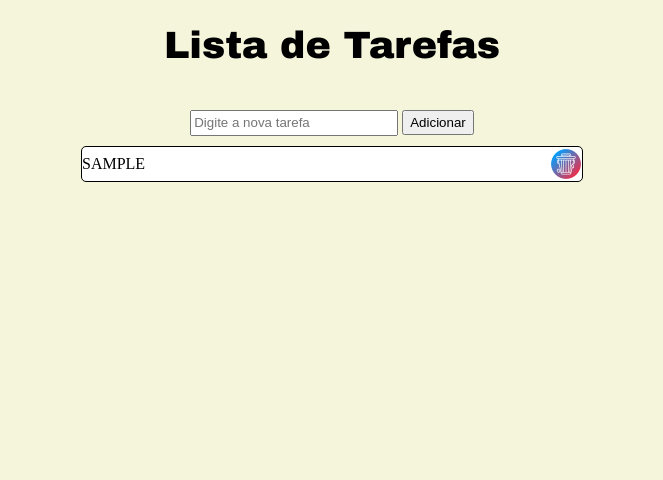
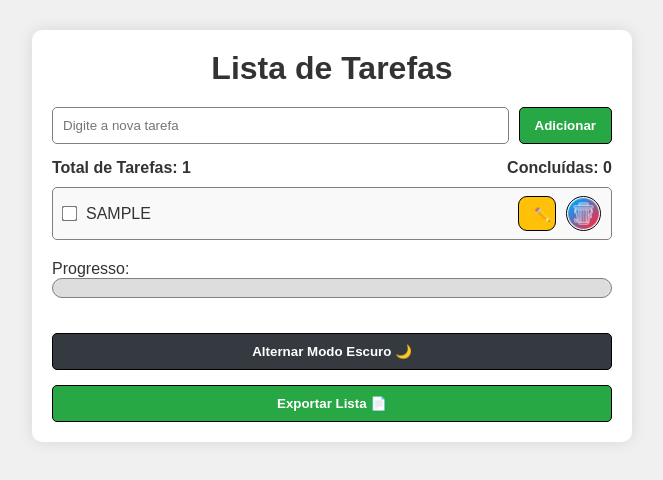
Before and after one commit to VinyPeppe2/tarefas, a plain HTML site: page index.html in a window 1280 px wide. Both pictures are taken after typing "Sample" into the empty fields and a click on the button "Adicionar". Shown: the whole page, without its empty margins (308-971 px from the left). Drawn offline with nearby package versions, Linux system fonts and the light colour scheme.

Commit message:
Projeto start

```diff
--- a/index.html
+++ b/index.html
@@ -1,20 +1,39 @@
 <!DOCTYPE html>
-<html>
+<html lang="pt-BR">
 <head>
-    <meta charset="UTF-8">
-    <meta name="viewport" content="width=device-width, initial-scale=1.0">
-    <link href="style.css" rel="stylesheet">
-    <title>Lista de Tarefas📚</title>
+  <meta charset="UTF-8">
+  <title>Lista de Tarefas</title>
+  <link rel="stylesheet" href="style.css">
 </head>
 <body>
+  <div class="container">
     <h1>Lista de Tarefas</h1>
-    <img onclick="n" src="" alt="">
-    <div id="groupTarefas">
-        <input id="entryList" placeholder="Digite a nova tarefa">
-        <button id="buttonList">Adicionar</button>
+
+    <div class="input-group">
+      <input type="text" id="entryList" placeholder="Digite a nova tarefa">
+      <button id="buttonList">Adicionar</button>
+    </div>
+
+    <div class="resumo">
+      <p>Total de Tarefas: <span id="totalTarefas">0</span></p>
+      <p>Concluídas: <span id="tarefasConcluidas">0</span></p>
+    </div>
+
     <div id="listTarefa"></div>
+
+    <!-- Barra de progresso -->
+    <div class="progresso">
+      <label>Progresso:</label>
+      <div class="barra">
+        <div id="barraProgresso"></div>
+      </div>
     </div>
-    <script src="main.js">
-    </script>
+
+    <!-- Botão de alternar modo escuro -->
+    <button id="toggleDarkMode">Alternar Modo Escuro 🌙</button>
+  </div>
+
+  <script src="https://cdnjs.cloudflare.com/ajax/libs/jspdf/2.5.1/jspdf.umd.min.js"></script>
+  <script src="main.js"></script>
 </body>
 </html>
--- a/main.js
+++ b/main.js
@@ -1,136 +1,209 @@
-let nameTarefa = document.getElementById('entryList');
-let botaoTarefa = document.getElementById('buttonList');
-let tarefas = document.getElementById('listTarefa');
+const nameTarefa = document.getElementById('entryList');
+const botaoTarefa = document.getElementById('buttonList');
+const tarefas = document.getElementById('listTarefa');
+const totalTarefas = document.getElementById('totalTarefas');
+const tarefasConcluidas = document.getElementById('tarefasConcluidas');
+const barraProgresso = document.getElementById('barraProgresso');
+const toggleDarkMode = document.getElementById('toggleDarkMode');
 
-// Carregar tarefas salvas ao abrir a página
-document.addEventListener('DOMContentLoaded', carregarTarefas);
+document.addEventListener('DOMContentLoaded', () => {
+  carregarTarefas();
+  adicionarBotaoExportar();
+  aplicarPreferenciaDarkMode();
+  nameTarefa.focus();
+});
 
 botaoTarefa.addEventListener('click', () => {
-    if (nameTarefa.value.trim() === '') {
+  const texto = nameTarefa.value.trim().toUpperCase();
+  if (texto === '') {
     alert('Digite a nova tarefa!');
     nameTarefa.focus();
+  } else if (verificarDuplicada(texto)) {
+    alert('Esta tarefa já foi adicionada!');
   } else {
-        adicionarTarefa(nameTarefa.value.trim().toUpperCase());
-        nameTarefa.value = ''; // Limpar o campo de input
+    adicionarTarefa(texto);
+    nameTarefa.value = '';
   }
 });
 
-function adicionarTarefa(texto) {
-    // Criar elemento de tarefa
-    let div = document.createElement('div');
+nameTarefa.addEventListener('keydown', (e) => {
+  if (e.key === 'Enter') botaoTarefa.click();
+});
+
+toggleDarkMode.addEventListener('click', () => {
+  document.body.classList.toggle('dark');
+  localStorage.setItem('modoEscuro', document.body.classList.contains('dark'));
+});
+
+function aplicarPreferenciaDarkMode() {
+  const modoEscuroAtivo = localStorage.getItem('modoEscuro') === 'true';
+  if (modoEscuroAtivo) {
+    document.body.classList.add('dark');
+  }
+}
+
+function verificarDuplicada(texto) {
+  const tarefasExistentes = document.querySelectorAll('.tarefas p');
+  return Array.from(tarefasExistentes).some(p => p.textContent === texto);
+}
+
+function adicionarTarefa(texto, concluida = false) {
+  const div = document.createElement('div');
   div.classList.add('tarefas');
 
-    let p = document.createElement('p');
+  const checkbox = document.createElement('input');
+  checkbox.type = 'checkbox';
+  checkbox.checked = concluida;
+
+  const p = document.createElement('p');
   p.textContent = texto;
+  if (concluida) p.classList.add('concluida');
 
-    let img = document.createElement('img');
+  checkbox.addEventListener('change', () => {
+    p.classList.toggle('concluida');
+    salvarTarefas();
+    atualizarContador();
+  });
+
+  const btnEditar = document.createElement('button');
+  btnEditar.textContent = "✏️";
+  btnEditar.classList.add('editar');
+  btnEditar.title = "Editar tarefa";
+  btnEditar.style.border = '0.1px solid black'
+
+  btnEditar.addEventListener('click', () => {
+    const novoTexto = prompt("Edite a tarefa:", p.textContent);
+    if (novoTexto && novoTexto.trim() !== "") {
+      p.textContent = novoTexto.trim().toUpperCase();
+      salvarTarefas();
+    }
+  });
+
+  const img = document.createElement('img');
   img.src = "lixeira.png";
   img.alt = "Deletar Tarefa";
   img.classList.add('lixeira');
+  img.style.border = '0.1px solid black';
+  img.style.borderRadius = '30px'
 
-    // Adiciona evento para deletar ao clicar na lixeira
-    img.addEventListener('click', function () {
+  img.addEventListener('click', () => {
+    if (confirm("Deseja excluir esta tarefa?")) {
       div.remove();
-        salvarTarefas(); // Atualizar LocalStorage ao remover
+      salvarTarefas();
+      atualizarContador();
+    }
   });
 
+  div.appendChild(checkbox);
   div.appendChild(p);
-    div.appendChild(img);
+
+  const divBotoes = document.createElement('div');
+  divBotoes.classList.add('botoes');
+  divBotoes.appendChild(btnEditar);
+  divBotoes.appendChild(img);
+
+  div.appendChild(divBotoes);
   tarefas.appendChild(div);
 
-    salvarTarefas(); // Salvar após adicionar nova tarefa
+  salvarTarefas();
+  atualizarContador();
 }
 
 function salvarTarefas() {
-    let listaTarefas = [];
-    document.querySelectorAll('.tarefas p').forEach(tarefa => {
-        listaTarefas.push(tarefa.textContent);
+  const listaTarefas = [];
+
+  document.querySelectorAll('.tarefas').forEach(div => {
+    const texto = div.querySelector('p').textContent;
+    const concluida = div.querySelector('input[type="checkbox"]').checked;
+    listaTarefas.push({ texto, concluida });
   });
+
   localStorage.setItem('tarefas', JSON.stringify(listaTarefas));
 }
 
 function carregarTarefas() {
-    let tarefasSalvas = localStorage.getItem('tarefas');
-    if (tarefasSalvas) {
-        JSON.parse(tarefasSalvas).forEach(tarefa => {
-            adicionarTarefa(tarefa);
+  const tarefasSalvas = JSON.parse(localStorage.getItem('tarefas')) || [];
+  tarefasSalvas.forEach(({ texto, concluida }) => {
+    adicionarTarefa(texto, concluida);
   });
 }
+
+function atualizarContador() {
+  const total = document.querySelectorAll('.tarefas').length;
+  const concluidas = document.querySelectorAll('.tarefas input[type="checkbox"]:checked').length;
+
+  totalTarefas.textContent = total;
+  tarefasConcluidas.textContent = concluidas;
+
+  const porcentagem = total === 0 ? 0 : Math.round((concluidas / total) * 100);
+  barraProgresso.style.width = `${porcentagem}%`;
 }
 
-/*
-let nameTarefa = document.getElementById('entryList');
-let botaoTarefa = document.getElementById('buttonList');
-let tarefas = document.getElementById('listTarefa');
+function adicionarBotaoExportar() {
+  const btnExportar = document.createElement('button');
+  btnExportar.textContent = 'Exportar Lista 📄';
+  btnExportar.style.marginTop = '15px';
+  btnExportar.style.width = '100%';
+  btnExportar.style.padding = '10px';
+  btnExportar.style.backgroundColor = '#28a745';
+  btnExportar.style.color = '#fff';
+  btnExportar.style.border = '1px solid black';
+  btnExportar.style.borderRadius = '5px';
+  btnExportar.style.cursor = 'pointer';
 
-botaoTarefa.addEventListener('click', () =>{
-    if (nameTarefa.value.trim() == ''){
-        alert('Digite a nova tarefa!')
+  btnExportar.addEventListener('click', exportarParaPDF);
+  document.querySelector('.container').appendChild(btnExportar);
 }
-    else{
-        tarefas.innerHTML +=
-        `<div class="tarefas">
-            <p id="addTarefa">
-                ${nameTarefa.value.trim().toUpperCase()}
-            </p>
-            <img class="lixeira" src="lixeira.png" alt="Deletar Tarefa">
-        </div>`;
-        //Chamada para deletar
-        deletarItem();
-    }
-})
 
-function deletarItem(){
-    let apagar = document.querySelectorAll('.lixeira');
-    for (let i=0; i < apagar.length; i++){
-        apagar[i].addEventListener('click', function(){
-            this.parentNode.remove();
-            nameTarefa.value = '';
-            nameTarefa.focus();
-        });
-    }
-}*/
+async function exportarParaPDF() {
+  const { jsPDF } = window.jspdf;
+  const doc = new jsPDF();
 
+  const dataAtual = new Date();
+  const dataFormatada = dataAtual.toLocaleDateString('pt-BR');
+  const hora = dataAtual.toLocaleTimeString('pt-BR');
 
+  const tarefasSalvas = JSON.parse(localStorage.getItem('tarefas')) || [];
+  const concluidas = tarefasSalvas.filter(t => t.concluida);
+  const pendentes = tarefasSalvas.filter(t => !t.concluida);
 
-/*
-let nameTarefa = document.getElementById('entryList');
-let botaoTarefa = document.getElementById('buttonList');
-let tarefas = document.getElementById('listTarefa');
+  let y = 10;
 
-botaoTarefa.addEventListener('click', () => {
-    if (nameTarefa.value.trim() == '') {
-        alert('Digite a nova tarefa!');
-    } else {
-        // Criando um container para a tarefa
-        let tarefaDiv = document.createElement('div');
-        tarefaDiv.classList.add('tarefas');
+  doc.setFontSize(14);
+  doc.text(`Lista de Tarefas - ${dataFormatada} ${hora}`, 10, y);
+  y += 10;
 
-        // Criando o elemento de texto da tarefa
-        let tarefaTexto = document.createElement('p');
-        tarefaTexto.textContent = nameTarefa.value.trim().toUpperCase();
-        tarefaTexto.id = "addTarefa";
+  doc.setFontSize(12);
+  doc.text(`Total: ${tarefasSalvas.length}`, 10, y);
+  doc.text(`Concluídas: ${concluidas.length}`, 80, y);
+  doc.text(`Pendentes: ${pendentes.length}`, 150, y);
+  y += 10;
 
-        // Criando o botão de deletar
-        let botaoDeletar = document.createElement('img');
-        botaoDeletar.src = "lixeira.png";
-        botaoDeletar.alt = "Deletar Tarefa";
-        botaoDeletar.classList.add('lixeira');
-
-        // Adicionando evento de remoção diretamente ao botão de deletar
-        botaoDeletar.addEventListener('click', function () {
-            tarefaDiv.remove();
+  doc.setFontSize(13);
+  doc.text("Tarefas Concluídas:", 10, y);
+  y += 8;
+  concluidas.forEach((tarefa, index) => {
+    doc.text(`${index + 1}. ${tarefa.texto}`, 12, y);
+    y += 8;
   });
 
-        // Adicionando elementos à div da tarefa
-        tarefaDiv.appendChild(tarefaTexto);
-        tarefaDiv.appendChild(botaoDeletar);
+  if (concluidas.length === 0) {
+    doc.text("Nenhuma tarefa concluída.", 12, y);
+    y += 8;
+  }
 
-        // Adicionando a tarefa à lista
-        tarefas.appendChild(tarefaDiv);
+  y += 5;
+  doc.setFontSize(13);
+  doc.text("Tarefas Pendentes:", 10, y);
+  y += 8;
+  pendentes.forEach((tarefa, index) => {
+    doc.text(`${index + 1}. ${tarefa.texto}`, 12, y);
+    y += 8;
+  });
 
-        // Limpando o campo de entrada
-        nameTarefa.value = '';
-        nameTarefa.focus();
+  if (pendentes.length === 0) {
+    doc.text("Nenhuma tarefa pendente.", 12, y);
   }
-});*/
+
+  doc.save(`lista_tarefas_${dataAtual.toISOString().slice(0,10)}.pdf`);
+}
--- a/style.css
+++ b/style.css
@@ -1,49 +1,177 @@
-body{
-    background-color: beige;
-}
+/* Reset básico */
+* {
+    margin: 0;
+    padding: 0;
+    box-sizing: border-box;
+  }
 
-#groupTarefas{
-    justify-items: center;
-}
+  body {
+    font-family: Arial, sans-serif;
+    background-color: #f0f0f0;
+    color: #333;
+    transition: background-color 0.3s, color 0.3s;
+  }
 
-h1{
+  .container {
+    max-width: 600px;
+    margin: 30px auto;
+    padding: 20px;
+    background-color: white;
+    border-radius: 10px;
+    box-shadow: 0 0 15px rgba(0,0,0,0.1);
+  }
+
+  h1 {
     text-align: center;
-    font-family: "Arial Black", Arial, sans-serif, Helvetica;
-    font-size: 38px;
-}
+    margin-bottom: 20px;
+  }
 
-#entryList{
-    height: 20px;
-    width: 200px;
-}
+  .input-group {
+    display: flex;
+    gap: 10px;
+    margin-bottom: 15px;
+  }
 
-#buttonList{
-    height: 25px;
-}
+  input[type="text"] {
+    flex: 1;
+    padding: 10px;
+    border: 1px solid #ccc;
+    border-radius: 5px;
+  }
 
-#buttonList:hover{
-    transform: scale(1.2);
+  button {
+    padding: 10px 15px;
+    border: none;
+    border-radius: 5px;
+    background-color: #28a745;
     color: white;
-    background-color: black;
-    border-radius: 5px;
-}
+    font-weight: bold;
+    cursor: pointer;
+  }
 
-.tarefas{
+  button:hover {
+    background-color: #218838;
+  }
+
+  .resumo {
+    display: flex;
+    justify-content: space-between;
+    margin-bottom: 10px;
+    font-weight: bold;
+  }
+
+  .tarefas {
     display: flex;
     align-items: center;
-    margin-top: 8px;
-    width: 500px;
-    height: 34px;
-    border: 0.3px solid black;
+    justify-content: space-between;
+    background-color: #f9f9f9;
+    margin-bottom: 8px;
+    padding: 8px 10px;
     border-radius: 5px;
-    background-color: white;
-}
+  }
 
-#listTarefa{
-    margin-top: 10px;
-}
+  .tarefas p {
+    margin-left: 10px;
+    flex: 1;
+  }
 
-.lixeira{
-    display: block;
-    margin-left: auto;
-}
+  .tarefas input[type="checkbox"] {
+    transform: scale(1.2);
+  }
+
+  .tarefas .concluida {
+    text-decoration: line-through;
+    color: gray;
+  }
+
+  .tarefas .botoes {
+    display: flex;
+    gap: 10px;
+  }
+
+  .barra, .tarefas{
+    border: 0.3px solid gray;
+  }
+
+  .tarefas button.editar {
+    background-color: #ffc107;
+    height: 35px;
+    width: 38px;
+    border-radius: 9px;
+  }
+
+  .tarefas img.lixeira {
+    width: 35px;
+    height: 35px;
+    cursor: pointer;
+  }
+
+  /* Barra de progresso */
+  .progresso {
+    margin: 20px 0;
+  }
+
+  .barra {
+    width: 100%;
+    height: 20px;
+    background-color: #ddd;
+    border-radius: 10px;
+    overflow: hidden;
+  }
+
+  #barraProgresso {
+    height: 100%;
+    background-color: #007bff;
+    width: 0%;
+    transition: width 0.4s ease;
+  }
+
+  /* Botão modo escuro */
+  #toggleDarkMode {
+    width: 100%;
+    margin-top: 15px;
+    background-color: #343a40;
+    border: 1px solid black;
+  }
+
+  /* Modo escuro */
+  body.dark {
+    background-color: #121212;
+    color: #f0f0f0;
+  }
+
+  body.dark .container {
+    background-color: #1e1e1e;
+  }
+
+  body.dark input[type="text"] {
+    background-color: #2c2c2c;
+    color: white;
+    border: 1px solid #444;
+  }
+
+  body.dark .tarefas {
+    background-color: #2c2c2c;
+  }
+
+  body.dark button,
+  body.dark button.editar,
+  body.dark #toggleDarkMode {
+    color: white;
+  }
+
+  body.dark .barra {
+    background-color: #444;
+  }
+
+  body.dark #barraProgresso {
+    background-color: #00bfff;
+  }
+
+  #entryList{
+    border: 1.5px solid gray;
+  }
+
+  #buttonList{
+    border: 1px solid black;
+  }
```
Also changed, not shown: Superando a si mesmo.txt (deleted). Lines whose indentation alone changed are shown as unchanged.
